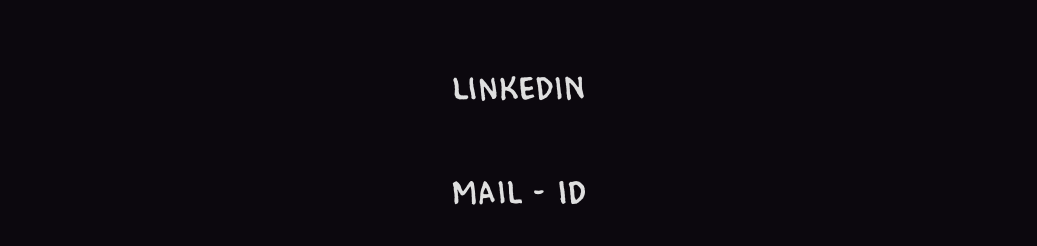
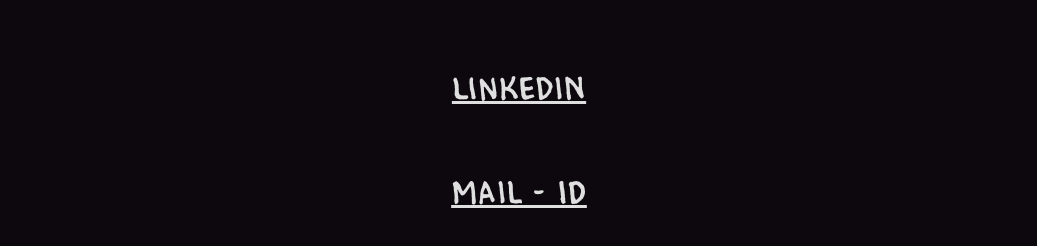
Before and after one commit to dharshan-0/digital-portfolio, a plain HTML site: page pages/contacts.html in a window 1280 px wide. Shown: the part 368-614 px from the top of the page, without its empty margins (121-1158 px from the left). Drawn offline with Linux system fonts and the light colour scheme.

Commit message:
added underline to contacts

```diff
--- a/pages/contacts.html
+++ b/pages/contacts.html
@@ -99,11 +99,11 @@
             class="flex flex-col gap-5 justify-center items-center min-h-[75vh]"
           >
             <a
-              class="text-3xl font-h my-5 mt-7"
+              class="text-3xl font-h my-5 mt-7 underline"
               href="https://www.linkedin.com/in/dharshan-dev/"
               >Linkedin</a
             >
-            <a class="text-3xl font-h my-5 mt-7" href="mailto:me.dharshan.1@gmail.com"
+            <a class="text-3xl font-h my-5 mt-7 underline" href="mailto:me.dharshan.1@gmail.com"
               >Mail - id</a
             >
           </section>
```
Also changed, not shown: css/output.css.
